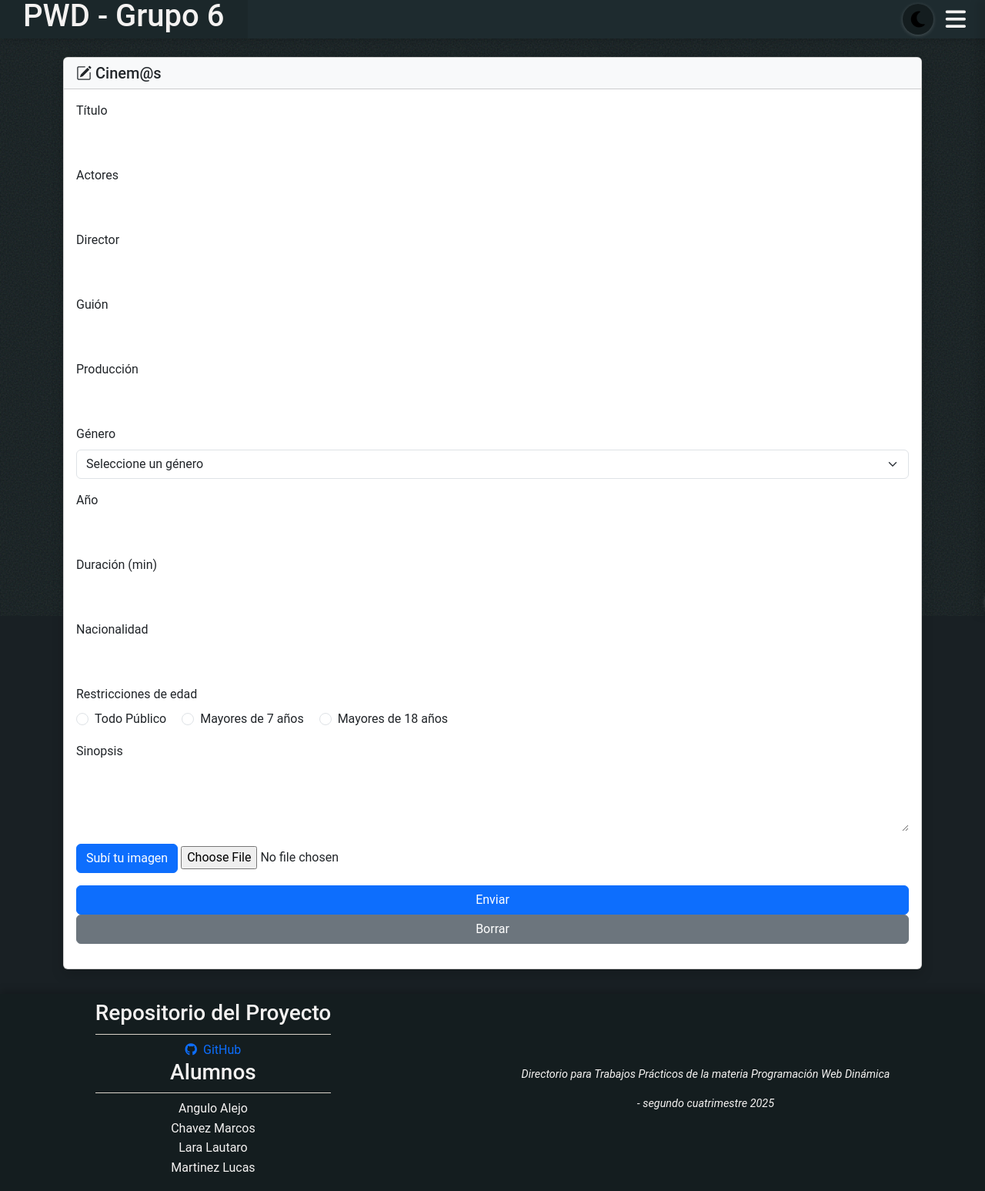
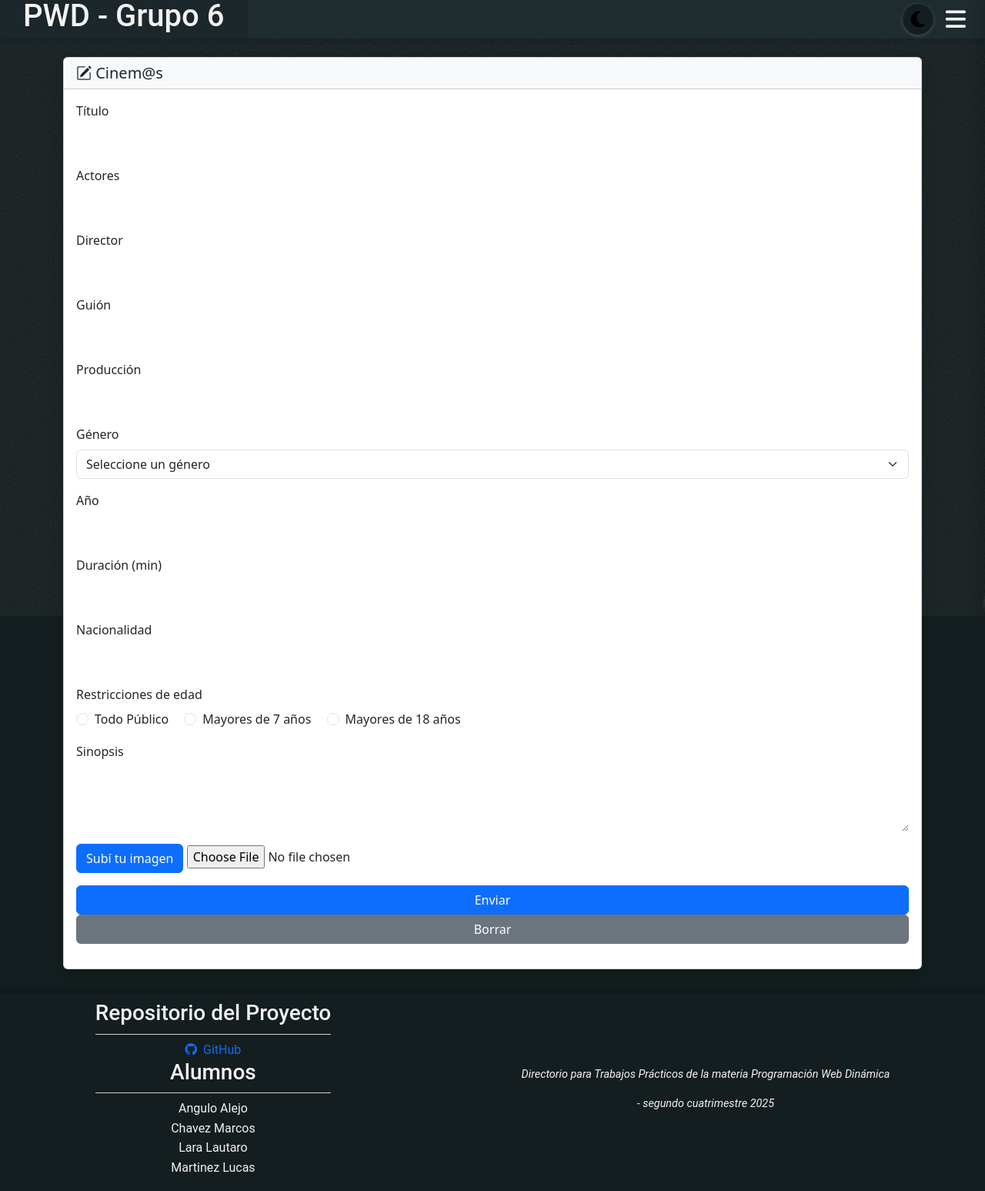
Before and after one commit to Marcos-Chavez-5505/PWD, a PHP site: page /TP/3/3/index.php in a window 1280 px wide. Shown: the whole page at 77% size. Run offline with PHP 8.4, Linux system fonts and the light colour scheme.

Commit message:
cambio css tp2.css

```diff
--- a/vista/css/tp2.css
+++ b/vista/css/tp2.css
@@ -1,19 +1,5 @@
 /* tp2.css */
 
-/* Fondo general */
-html, body {
-    height: 100%;
-    margin: 0;
-    display: flex;
-    flex-direction: column;
-    background-color: #192024; /* fondo oscuro */
-    font-family: 'Roboto', sans-serif;
-}
-
-/* Contenido principal (se expande) */
-main {
-    flex: 1;
-}
 
 /* Contenedor del login */
 .login-container {
@@ -58,9 +44,3 @@ button {
     font-weight: bold;
     border-radius: 5px;
 }
-
-/* Footer */
-footer {
-    margin-top: auto; /* lo empuja al fondo */
-    width: 100%;
-}
```
